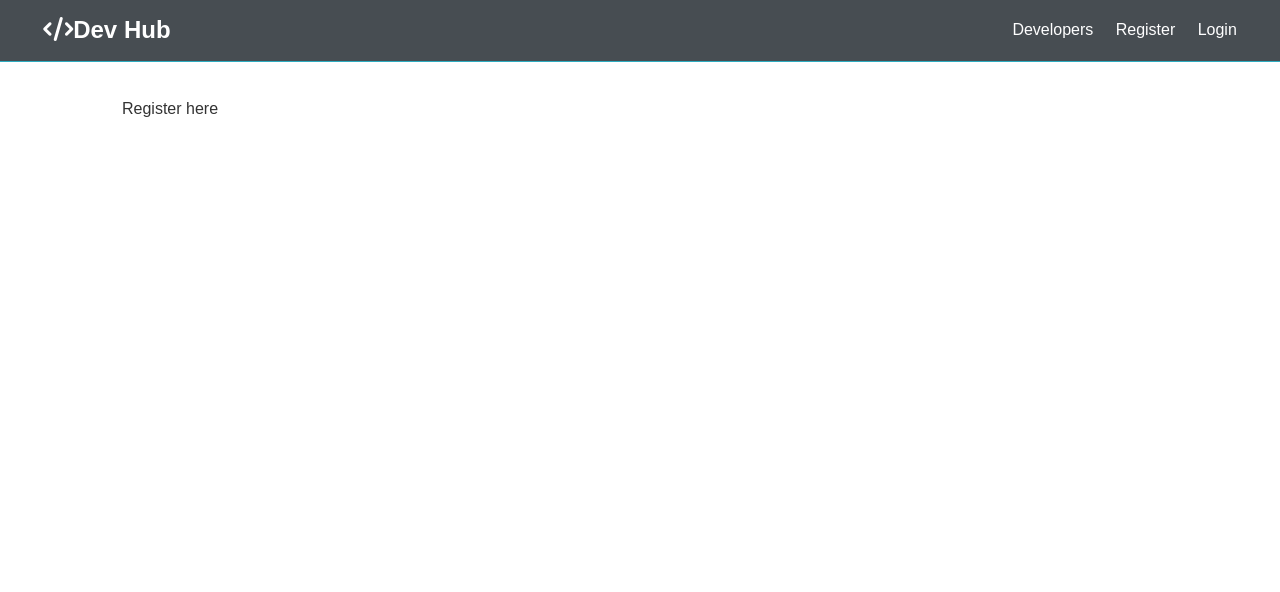
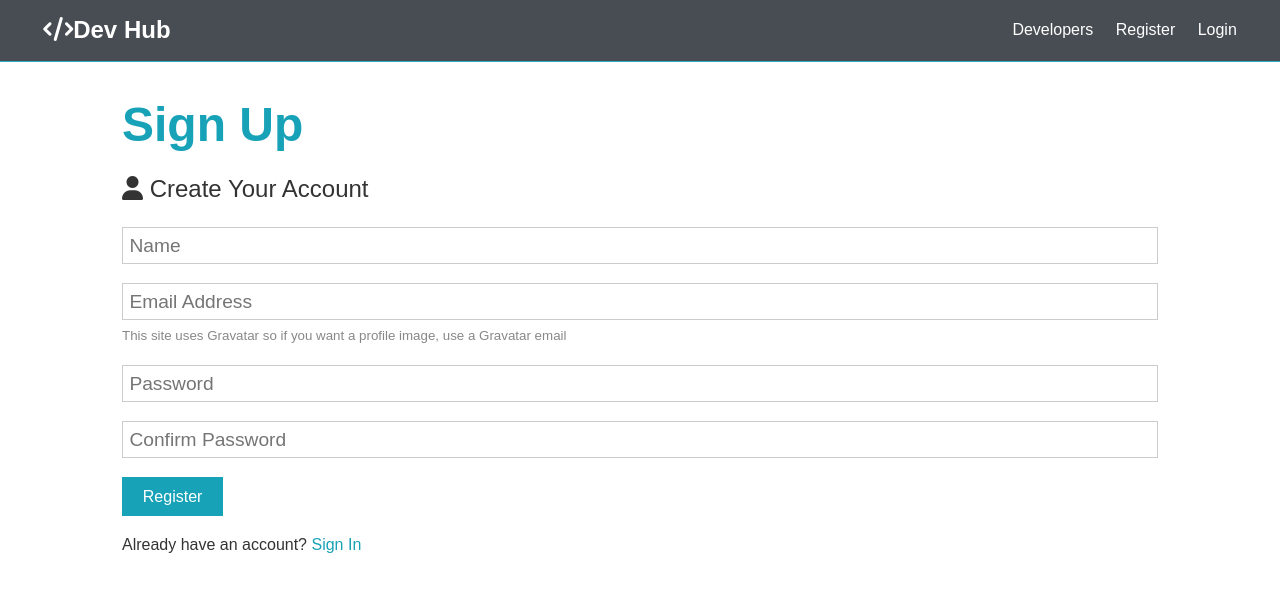
Before and after one commit to akiikr513/DevHub, a React (Create React App) app in the folder client/: page /register in a window 1280 px wide. Shown: the top 592 px of the page. Built offline with nearby package versions, Linux system fonts and the light colour scheme.

Commit message:
signin/up, store created

```diff
--- a/client/src/App.js
+++ b/client/src/App.js
@@ -4,9 +4,13 @@
 import Landing from './components/layout/Landing';
 import Register from './components/auth/Register';
 import Login from './components/auth/Login';
+//redux
+import { provider } from 'react-redux';
+import store from './store';
 import './App.css';
 
 const App = () => (
+  <provider store={store}>
     <Router>
       <Fragment>
         <Navbar />
@@ -19,6 +23,7 @@
         </section>
       </Fragment>
     </Router>
+  </provider>
 );
 
 export default App;
--- a/client/src/components/auth/Login.js
+++ b/client/src/components/auth/Login.js
@@ -1,7 +1,55 @@
-import React from 'react';
+import React, { Fragment, useState } from 'react';
+import { Link } from 'react-router-dom';
 
 const Login = () => {
-  return <div>Login</div>;
+  const [formData, setFormData] = useState({
+    email: '',
+    password: ''
+  });
+  const { email, password } = formData;
+  const onChange = e =>
+    setFormData({ ...formData, [e.target.name]: e.target.value });
+  const onSubmit = async e => {
+    e.preventDefault();
+
+    console.log('Success');
+  };
+
+  return (
+    <Fragment>
+      <h1 className='large text-primary'>Sign In</h1>
+      <p className='lead'>
+        <i className='fas fa-user'></i> Sign Into Your Account
+      </p>
+      <form className='form' onSubmit={e => onSubmit(e)}>
+        <div className='form-group'>
+          <input
+            type='email'
+            placeholder='Email Address'
+            name='email'
+            value={email}
+            onChange={e => onChange(e)}
+            required
+          />
+        </div>
+        <div className='form-group'>
+          <input
+            type='password'
+            placeholder='Password'
+            name='password'
+            minLength='6'
+            value={password}
+            onChange={e => onChange(e)}
+          />
+        </div>
+
+        <input type='submit' className='btn btn-primary' value='Login' />
+      </form>
+      <p className='my-1'>
+        Don't have an account? <Link to='/register'>Sign Up</Link>
+      </p>
+    </Fragment>
+  );
 };
 
 export default Login;
--- a/client/src/components/auth/Register.js
+++ b/client/src/components/auth/Register.js
@@ -1,7 +1,83 @@
-import React from 'react';
+import React, { Fragment, useState } from 'react';
+import { Link } from 'react-router-dom';
 
 const Register = () => {
-  return <div>Register here</div>;
+  const [formData, setFormData] = useState({
+    name: '',
+    email: '',
+    password: '',
+    password2: ''
+  });
+  const { name, email, password, password2 } = formData;
+  const onChange = e =>
+    setFormData({ ...formData, [e.target.name]: e.target.value });
+  const onSubmit = async e => {
+    e.preventDefault();
+    if (password !== password2) {
+      console.log('password do not Match');
+    } else {
+      console.log('Success');
+    }
+  };
+
+  return (
+    <Fragment>
+      <h1 className='large text-primary'>Sign Up</h1>
+      <p className='lead'>
+        <i className='fas fa-user'></i> Create Your Account
+      </p>
+      <form className='form' onSubmit={e => onSubmit(e)}>
+        <div className='form-group'>
+          <input
+            type='text'
+            placeholder='Name'
+            name='name'
+            value={name}
+            onChange={e => onChange(e)}
+            required
+          />
+        </div>
+        <div className='form-group'>
+          <input
+            type='email'
+            placeholder='Email Address'
+            name='email'
+            value={email}
+            onChange={e => onChange(e)}
+            required
+          />
+          <small className='form-text'>
+            This site uses Gravatar so if you want a profile image, use a
+            Gravatar email
+          </small>
+        </div>
+        <div className='form-group'>
+          <input
+            type='password'
+            placeholder='Password'
+            name='password'
+            minLength='6'
+            value={password}
+            onChange={e => onChange(e)}
+          />
+        </div>
+        <div className='form-group'>
+          <input
+            type='password'
+            placeholder='Confirm Password'
+            name='password2'
+            minLength='6'
+            value={password2}
+            onChange={e => onChange(e)}
+          />
+        </div>
+        <input type='submit' className='btn btn-primary' value='Register' />
+      </form>
+      <p className='my-1'>
+        Already have an account? <Link to='/login'>Sign In</Link>
+      </p>
+    </Fragment>
+  );
 };
 
 export default Register;
--- /dev/null
+++ b/client/src/reducers/index.js
@@ -0,0 +1,3 @@
+import { combineReducers } from 'redux';
+
+export default combineReducers({});
--- /dev/null
+++ b/client/src/store.js
@@ -0,0 +1,14 @@
+import { createStore, applyMiddleware } from 'redux';
+import { composeWithDevTools } from 'redux-devtools-extension';
+import rootReducer from './reducers';
+import thunk from 'redux-thunk';
+
+const initialState = {};
+const middleware = [thunk];
+
+const store = createStore(
+  rootReducer,
+  initialState,
+  composeWithDevTools(applyMiddleware(...middleware))
+);
+export default store;
```
Lines whose indentation alone changed are shown as unchanged.
